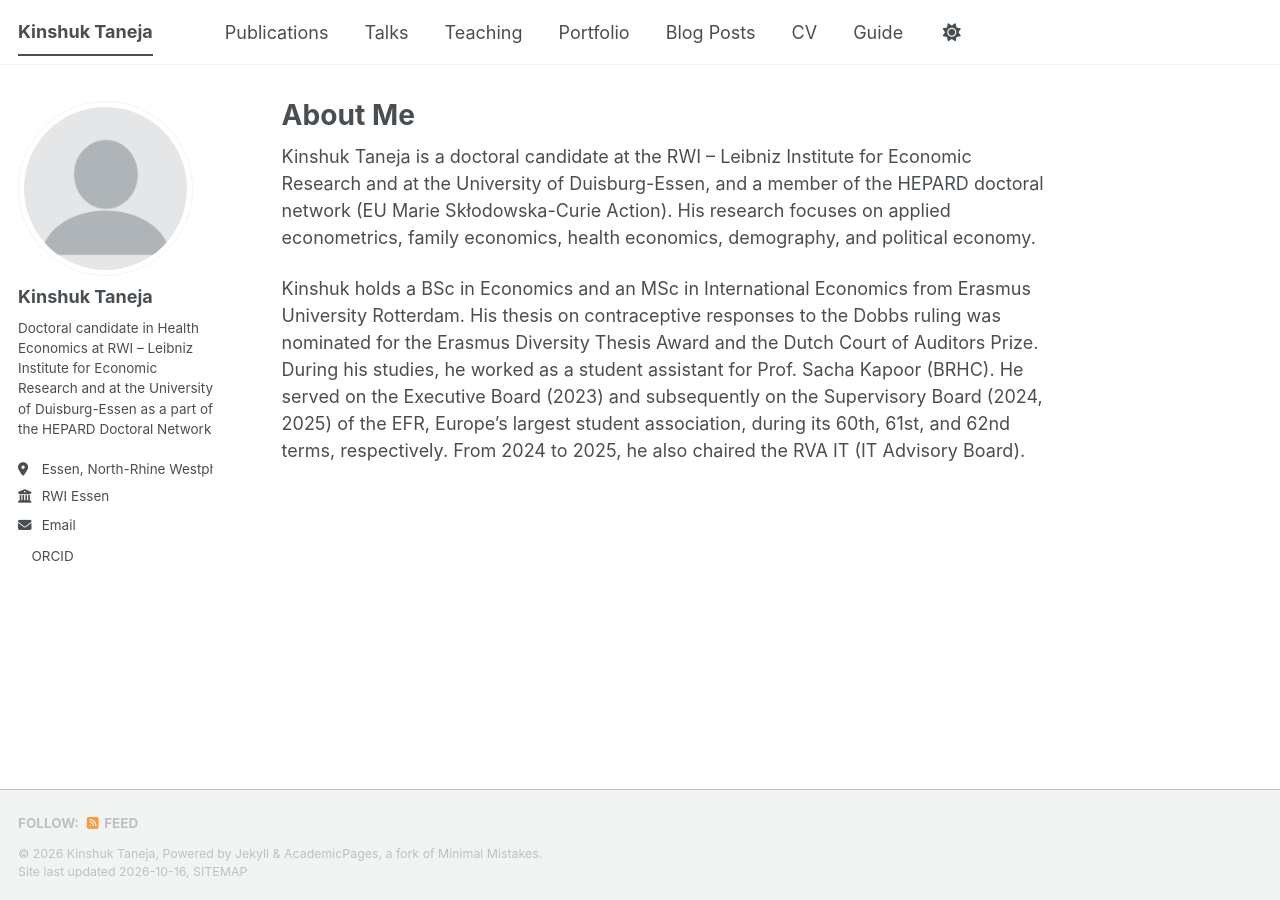
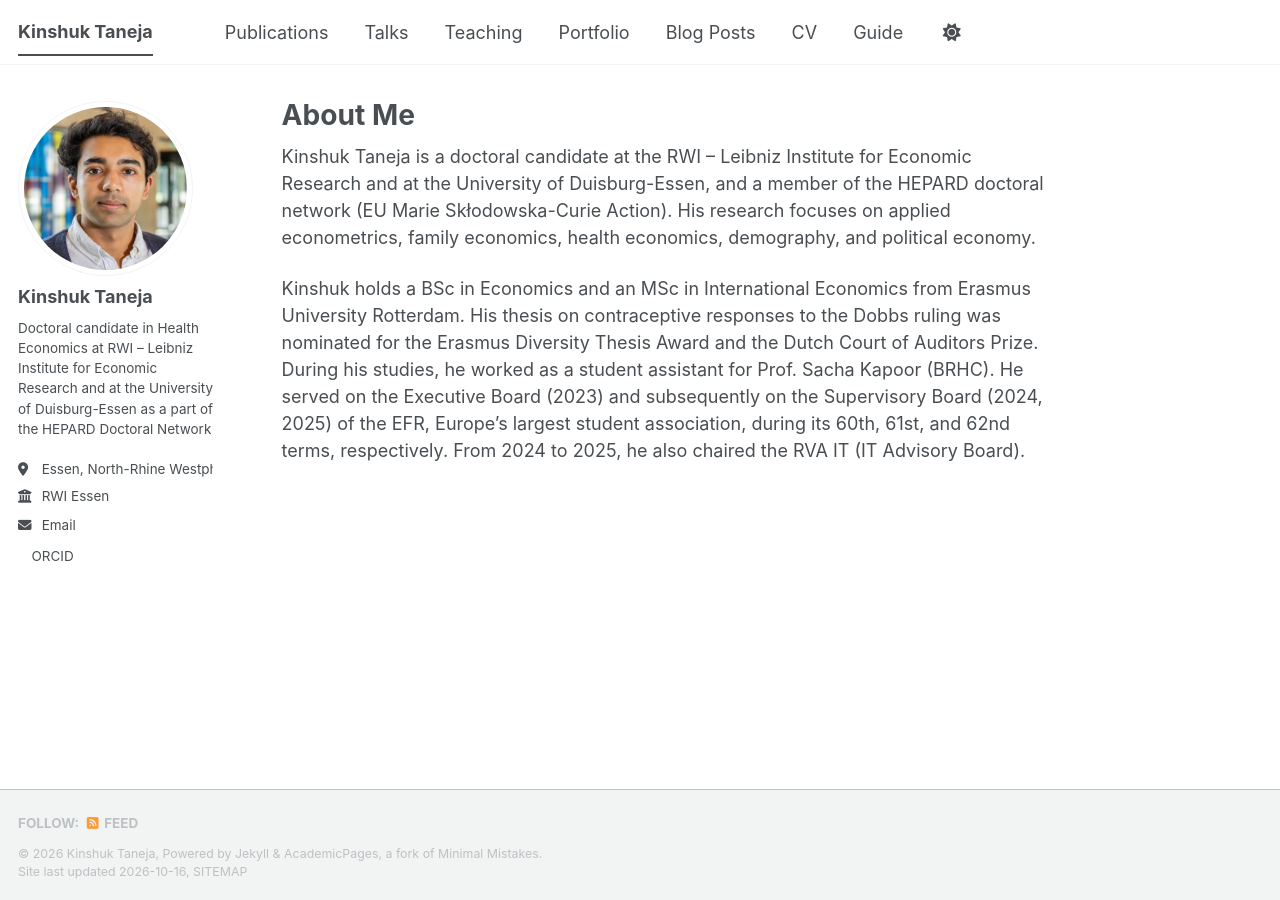
Before and after one commit to kinshuktaneja/kinshuktaneja.github.io, a Jekyll site: the page built from _pages/about.md, in a window 1280 px wide. Built offline with Jekyll 4.4.1, drawn with Linux system fonts in a browser that asks for light colours; a style sheet for code colours, icons or effects is not loaded.

Commit message:
Update _config.yml

```diff
--- a/_config.yml
+++ b/_config.yml
@@ -23,7 +23,7 @@ repository               : "kinshuktaneja/kinshuktaneja.github.io"
 #               Additional customization can be done by editing /_includes/author-profile.html
 author:
   # Biographic information
-  avatar           : "profile.png"
+  avatar           : "1679031881445.jpg"
   name             : "Kinshuk Taneja"
   pronouns         : # example: "she/her"
   bio              : "Doctoral candidate in Health Economics at RWI – Leibniz Institute for Economic Research and at the University of Duisburg-Essen as a part of the HEPARD Doctoral Network"
```
